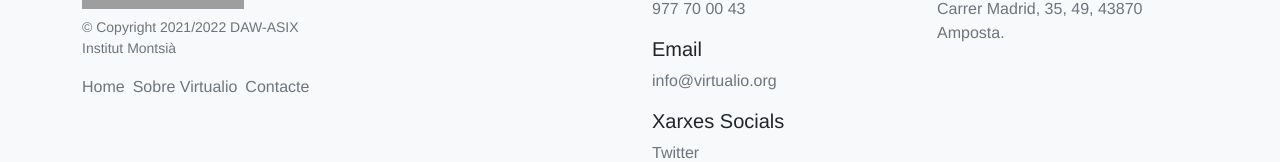
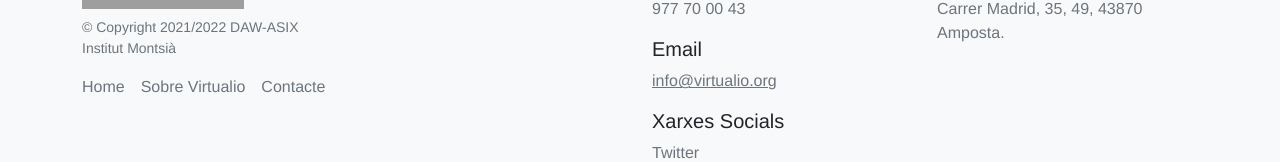
Before and after one commit to guzanaz/M6_Virtualio, a Vue app in the folder virtualio-v1/: page / in a window 1280 px wide. Shown: the part 2255-2417 px from the top of the page. Built offline with nearby package versions, Linux system fonts and the light colour scheme; grey boxes are pictures that could not be loaded.

Commit message:
Update Footer.vue

```diff
--- a/virtualio-v1/src/components/Footer.vue
+++ b/virtualio-v1/src/components/Footer.vue
@@ -28,13 +28,13 @@
           </ul>
           <ul class="list-unstyled">
             <li class="d-inline">
-              <a class="link-secondary text-decoration-none me-2" href="#"
+              <a class="link-secondary text-decoration-none me-3" href="#"
                 >Home</a
               >
             </li>
             <li class="d-inline">
               <a
-                class="link-secondary text-decoration-none me-2"
+                class="link-secondary text-decoration-none me-3"
                 href="#SobreVirtualio"
                 >Sobre Virtualio</a
               >
@@ -58,7 +58,7 @@
           <h5>Email</h5>
           <ul class="list-unstyled text-small">
             <li class="mb-1">
-              <a class="link-secondary text-decoration-none" href="#">
+              <a class="link-secondary" href="#">
                 info@virtualio.org
               </a>
             </li>
```
